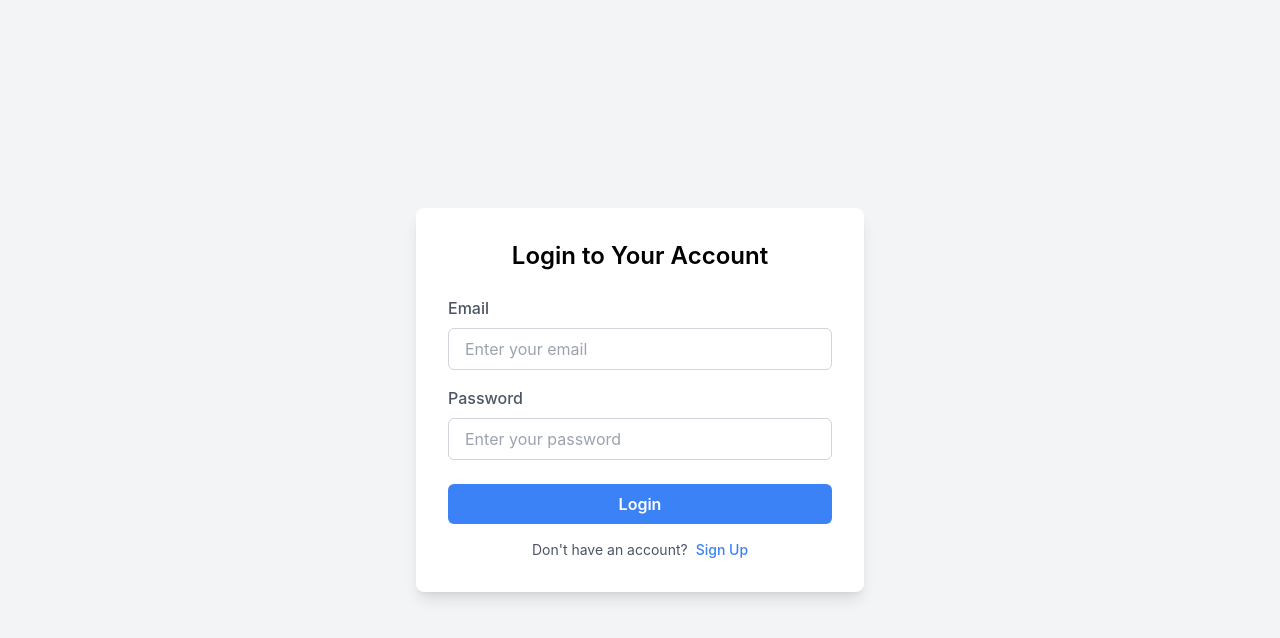
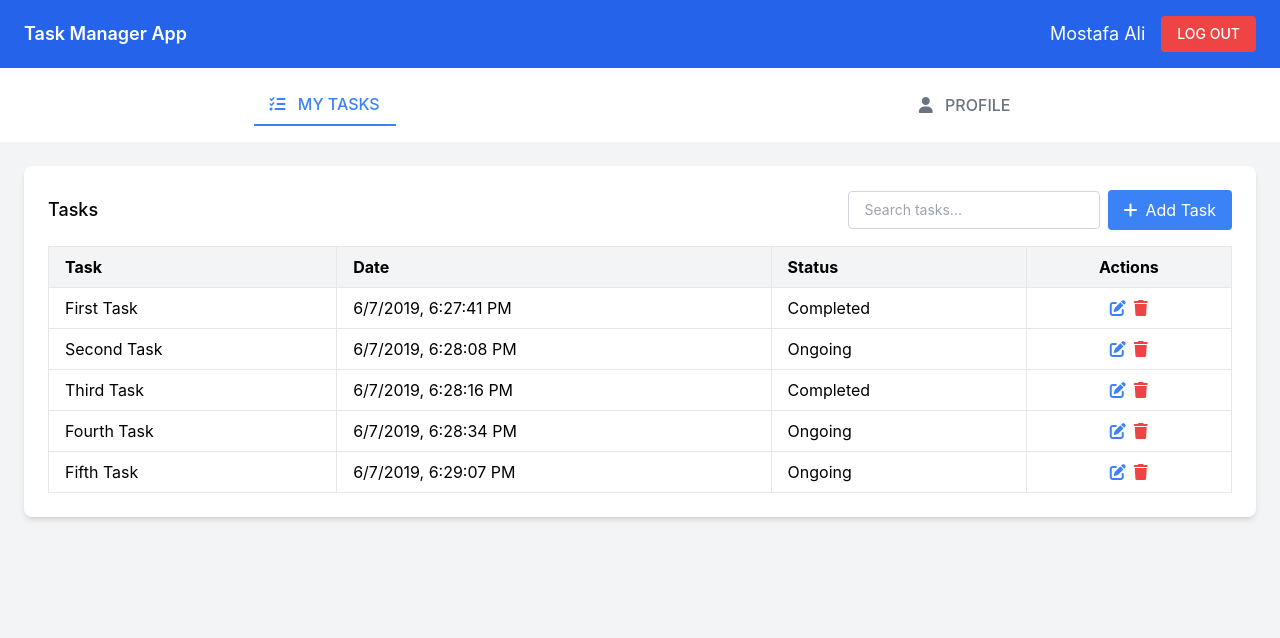
Before and after one commit to Opeyemi0001/personalTaskManager, a React (Vite) app: page / in a window 1280 px wide. Shown: the top 638 px of the page. Built offline with nearby package versions, Linux system fonts and the light colour scheme.

Commit message:
update on userdashoard

```diff
--- a/src/App.jsx
+++ b/src/App.jsx
@@ -5,6 +5,7 @@ import Home from "./components/Home/Home"
 import AuthPage from "./components/Login/AuthPage"
 import Navbar from "./components/Navbar/Navbar"
 import Solutions from "./components/solutions/Solutions"
+import UserDashboard from "./components/userDashboard/UserDashboard"
 
 function App() {
 
@@ -17,7 +18,8 @@ function App() {
       <AboutUs />
       <Contact />
       <Footer /> */}
-      <AuthPage />
+      {/* <AuthPage /> */}
+      <UserDashboard />
 
       <div>
 
--- /dev/null
+++ b/src/components/userDashboard/UserDashboard.jsx
@@ -0,0 +1,239 @@
+import React, { useState } from "react";
+
+const UserDashboard = () => {
+  const [activeTab, setActiveTab] = useState("tasks"); // Manage active tab (tasks/profile)
+  const [searchQuery, setSearchQuery] = useState(""); // Manage search input
+  const [showAddTaskModal, setShowAddTaskModal] = useState(false); // Manage Add Task Modal
+  const [newTask, setNewTask] = useState({ name: "", date: "", status: "" }); // New task data
+
+  const tasks = [
+    { id: 1, title: "First Task", date: "6/7/2019, 6:27:41 PM", status: "Completed" },
+    { id: 2, title: "Second Task", date: "6/7/2019, 6:28:08 PM", status: "Ongoing" },
+    { id: 3, title: "Third Task", date: "6/7/2019, 6:28:16 PM", status: "Completed" },
+    { id: 4, title: "Fourth Task", date: "6/7/2019, 6:28:34 PM", status: "Ongoing" },
+    { id: 5, title: "Fifth Task", date: "6/7/2019, 6:29:07 PM", status: "Ongoing" },
+  ]; // Mock tasks
+
+  const filteredTasks = tasks.filter((task) =>
+    task.title.toLowerCase().includes(searchQuery.toLowerCase())
+  );
+
+  const handleAddTask = () => {
+    setShowAddTaskModal(true);
+  };
+
+  const handleTaskChange = (e) => {
+    const { name, value } = e.target;
+    setNewTask({ ...newTask, [name]: value });
+  };
+
+  const handleTaskSubmit = (e) => {
+    e.preventDefault();
+    console.log("New Task Submitted: ", newTask);
+
+    // Reset form
+    setNewTask({ name: "", date: "", status: "" });
+    setShowAddTaskModal(false);
+
+    // Add task to your backend or update tasks state here
+  };
+
+  const handleCancel = () => {
+    setNewTask({ name: "", date: "", status: "" });
+    setShowAddTaskModal(false);
+  };
+
+  return (
+    <div className="h-screen flex flex-col">
+      {/* Header */}
+      <header className="w-full bg-blue-600 text-white px-6 py-4 flex items-center justify-between">
+        <h1 className="text-lg font-semibold">Task Manager App</h1>
+        <div className="flex items-center space-x-4">
+          <span className="text-lg">Mostafa Ali</span>
+          <button
+            onClick={() => console.log("User logged out")}
+            className="px-4 py-2 bg-red-500 hover:bg-red-600 rounded text-sm font-medium"
+          >
+            LOG OUT
+          </button>
+        </div>
+      </header>
+
+      {/* Tabs */}
+      <div className="w-full bg-white shadow-md flex justify-around py-4">
+        <button
+          onClick={() => setActiveTab("tasks")}
+          className={`px-4 py-2 ${activeTab === "tasks" ? "text-blue-500 border-b-2 border-blue-500" : "text-gray-500"
+            } font-medium`}
+        >
+          <i className="fas fa-tasks mr-2"></i> MY TASKS
+        </button>
+        <button
+          onClick={() => setActiveTab("profile")}
+          className={`px-4 py-2 ${activeTab === "profile" ? "text-blue-500 border-b-2 border-blue-500" : "text-gray-500"
+            } font-medium`}
+        >
+          <i className="fas fa-user mr-2"></i> PROFILE
+        </button>
+      </div>
+
+      {/* Main Content */}
+      <div className="flex-grow bg-gray-100 p-6">
+        {activeTab === "tasks" && (
+          <div className="bg-white shadow-md p-6 rounded-lg">
+            <div className="flex justify-between items-center mb-4">
+              <h2 className="text-lg font-medium">Tasks</h2>
+              <div className="flex items-center space-x-2">
+                <input
+                  type="text"
+                  placeholder="Search tasks..."
+                  className="border border-gray-300 rounded px-4 py-2 text-sm"
+                  value={searchQuery}
+                  onChange={(e) => setSearchQuery(e.target.value)}
+                />
+                <button
+                  onClick={handleAddTask}
+                  className="bg-blue-500 hover:bg-blue-600 text-white px-4 py-2 rounded flex items-center"
+                >
+                  <i className="fas fa-plus mr-2"></i> Add Task
+                </button>
+              </div>
+            </div>
+            <div className="overflow-x-auto">
+              <table className="table-auto w-full border-collapse border border-gray-200">
+                <thead>
+                  <tr className="bg-gray-100">
+                    <th className="border border-gray-200 px-4 py-2 text-left">Task</th>
+                    <th className="border border-gray-200 px-4 py-2 text-left">Date</th>
+                    <th className="border border-gray-200 px-4 py-2 text-left">Status</th>
+                    <th className="border border-gray-200 px-4 py-2 text-center">Actions</th>
+                  </tr>
+                </thead>
+                <tbody>
+                  {filteredTasks.map((task) => (
+                    <tr key={task.id} className="hover:bg-gray-50">
+                      <td className="border border-gray-200 px-4 py-2">{task.title}</td>
+                      <td className="border border-gray-200 px-4 py-2">{task.date}</td>
+                      <td className="border border-gray-200 px-4 py-2">{task.status}</td>
+                      <td className="border border-gray-200 px-4 py-2 text-center">
+                        <button className="text-blue-500 hover:text-blue-600 mr-2">
+                          <i className="fas fa-edit"></i>
+                        </button>
+                        <button className="text-red-500 hover:text-red-600">
+                          <i className="fas fa-trash"></i>
+                        </button>
+                      </td>
+                    </tr>
+                  ))}
+                  {filteredTasks.length === 0 && (
+                    <tr>
+                      <td
+                        colSpan="4"
+                        className="border border-gray-200 px-4 py-2 text-center text-gray-500"
+                      >
+                        No tasks found
+                      </td>
+                    </tr>
+                  )}
+                </tbody>
+              </table>
+            </div>
+          </div>
+        )}
+
+        {activeTab === "profile" && (
+          <div className="bg-white shadow-md p-6 rounded-lg max-w-3xl mx-auto">
+            <h2 className="text-xl font-semibold border-b border-gray-300 pb-4 mb-6">My Profile</h2>
+            <div className="space-y-4 text-gray-800">
+              <div className="flex justify-between">
+                <span className="font-medium">Name:</span>
+                <span>Mostafa Ali</span>
+              </div>
+              <div className="flex justify-between">
+                <span className="font-medium">Email:</span>
+                <span>mostafa@test.com</span>
+              </div>
+              <div className="flex justify-between">
+                <span className="font-medium">Age:</span>
+                <span>27</span>
+              </div>
+              <div className="flex justify-between">
+                <span className="font-medium">Joined:</span>
+                <span>5/28/2019, 8:30:19 PM</span>
+              </div>
+              <p className="text-gray-600 leading-relaxed mt-6">
+                Lorem ipsum dolor sit amet, consectetur adipisicing elit. Tempore modi quasi
+                cupiditate vero porro dolor. Lorem ipsum dolor sit amet, consectetur adipisicing
+                elit. Iusto quibusdam nemo, cum officia expedita suscipit minima!
+              </p>
+            </div>
+          </div>
+        )}
+      </div>
+
+      {/* Add Task Modal */}
+      {showAddTaskModal && (
+        <div className="fixed inset-0 bg-black bg-opacity-50 flex items-center justify-center z-50">
+          <div className="bg-white w-96 p-6 rounded-lg shadow-lg">
+            <h2 className="text-lg font-medium mb-4">Add New Task</h2>
+            <form onSubmit={handleTaskSubmit}>
+              <div className="mb-4">
+                <label className="block text-sm font-medium mb-2">Task Name</label>
+                <input
+                  type="text"
+                  name="name"
+                  value={newTask.name}
+                  onChange={handleTaskChange}
+                  className="w-full border border-gray-300 rounded px-4 py-2"
+                  required
+                />
+              </div>
+              <div className="mb-4">
+                <label className="block text-sm font-medium mb-2">Date</label>
+                <input
+                  type="date"
+                  name="date"
+                  value={newTask.date}
+                  onChange={handleTaskChange}
+                  className="w-full border border-gray-300 rounded px-4 py-2"
+                  required
+                />
+              </div>
+              <div className="mb-4">
+                <label className="block text-sm font-medium mb-2">Status</label>
+                <select
+                  name="status"
+                  value={newTask.status}
+                  onChange={handleTaskChange}
+                  className="w-full border border-gray-300 rounded px-4 py-2"
+                  required
+                >
+                  <option value="">Select Status</option>
+                  <option value="Ongoing">Ongoing</option>
+                  <option value="Completed">Completed</option>
+                </select>
+              </div>
+              <div className="flex justify-end space-x-4">
+                <button
+                  type="button"
+                  onClick={handleCancel}
+                  className="bg-gray-300 hover:bg-gray-400 text-gray-800 px-4 py-2 rounded"
+                >
+                  Cancel
+                </button>
+                <button
+                  type="submit"
+                  className="bg-blue-500 hover:bg-blue-600 text-white px-4 py-2 rounded"
+                >
+                  Add Task
+                </button>
+              </div>
+            </form>
+          </div>
+        </div>
+      )}
+    </div>
+  );
+};
+
+export default UserDashboard;
```
